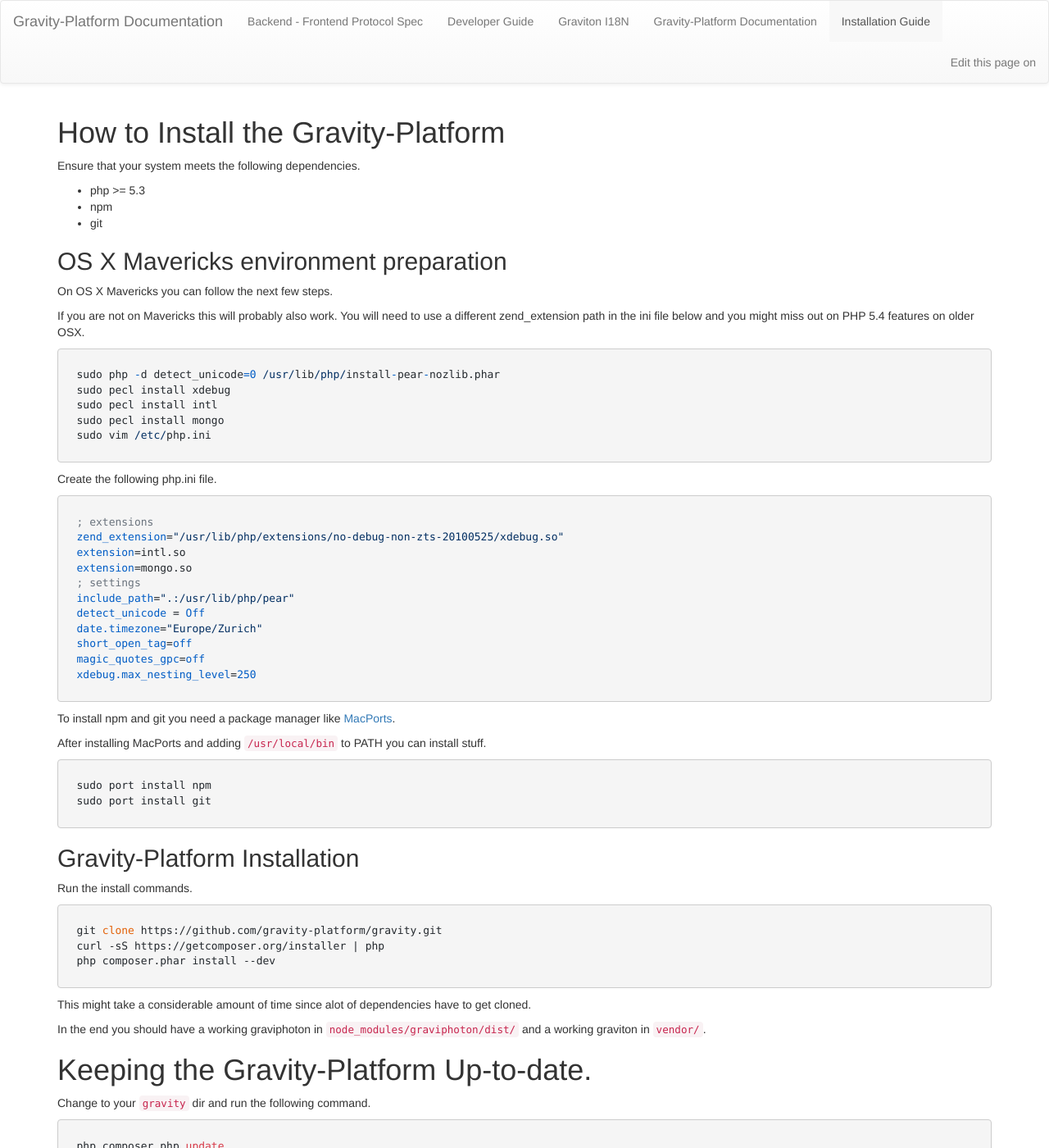
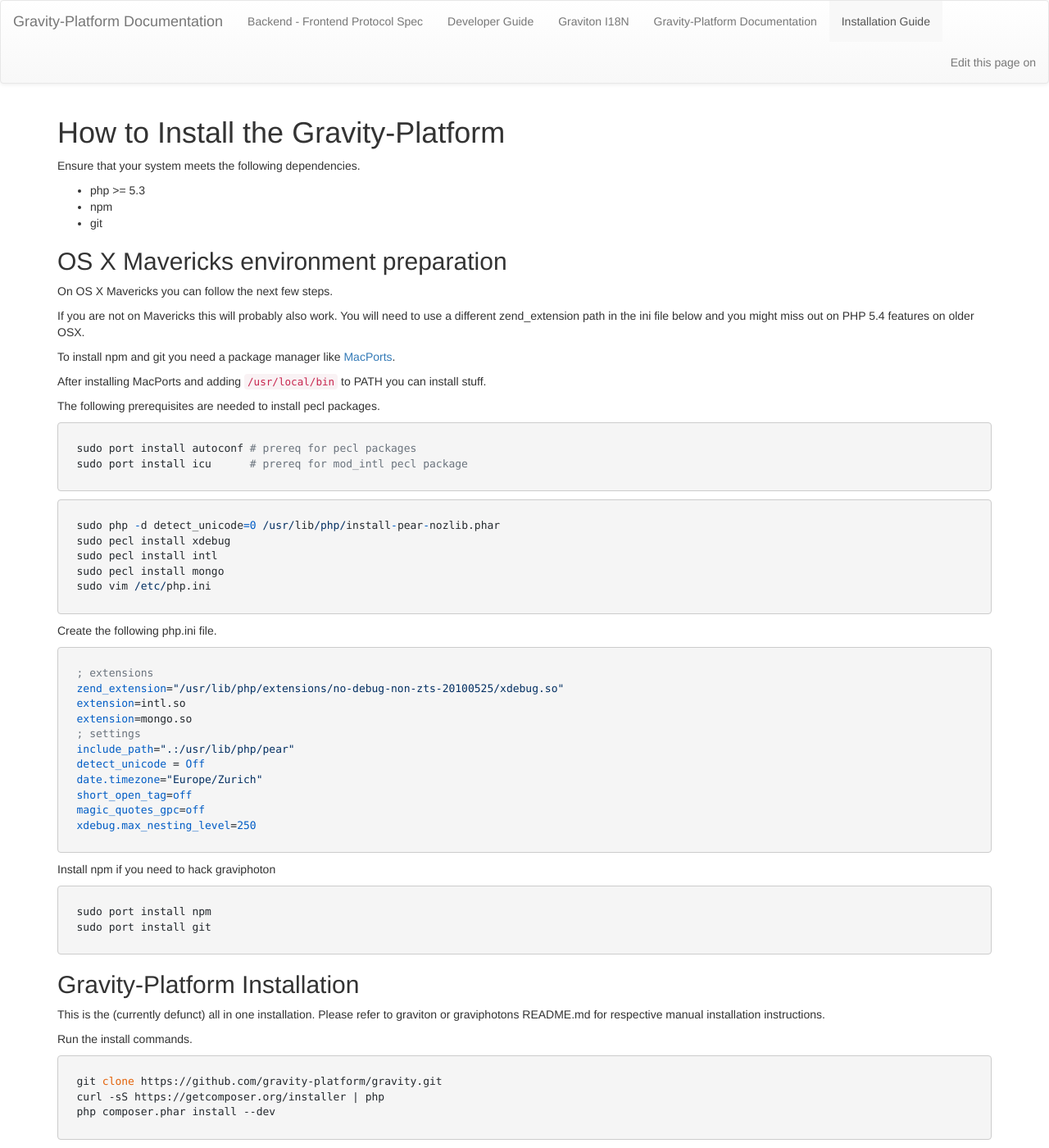
Before and after one commit to gravity-platform/doc, a Jekyll site: the page built from install.md, in a window 1280 px wide and 1400 px high. Shown: the whole window at 82% size. Built offline with Jekyll 4.4.1, drawn with Linux system fonts in a browser that asks for light colours; nearby versions of some CDN libraries; Markdown is read by kramdown in place of the engine named in the settings.

Commit message:
upddate install docs

`````diff
--- a/install.md
+++ b/install.md
@@ -17,6 +17,17 @@ On OS X Mavericks you can follow the next few steps.
 If you are not on Mavericks this will probably also work. You will
 need to use a different zend_extension path in the ini file below
 and you might miss out on PHP 5.4 features on older OSX.
+
+To install npm and git you need a package manager like [MacPorts](http://www.macports.org/).
+
+After installing MacPorts and adding ``/usr/local/bin`` to PATH you can install stuff.
+
+The following prerequisites are needed to install pecl packages.
+
+````bash
+sudo port install autoconf # prereq for pecl packages
+sudo port install icu      # prereq for mod_intl pecl package
+````
 
 ````bash
 sudo php -d detect_unicode=0 /usr/lib/php/install-pear-nozlib.phar
@@ -42,9 +53,7 @@ magic_quotes_gpc=off
 xdebug.max_nesting_level=250
 ````
 
-To install npm and git you need a package manager like [MacPorts](http://www.macports.org/).
-
-After installing MacPorts and adding ``/usr/local/bin`` to PATH you can install stuff.
+Install npm if you need to hack graviphoton
 
 ````bash
 sudo port install npm
@@ -52,6 +61,9 @@ sudo port install git
 ````
 
 ## Gravity-Platform Installation
+
+This is the (currently defunct) all in one installation. Please refer to graviton
+or graviphotons README.md for respective manual installation instructions.
 
 Run the install commands.
 
`````
